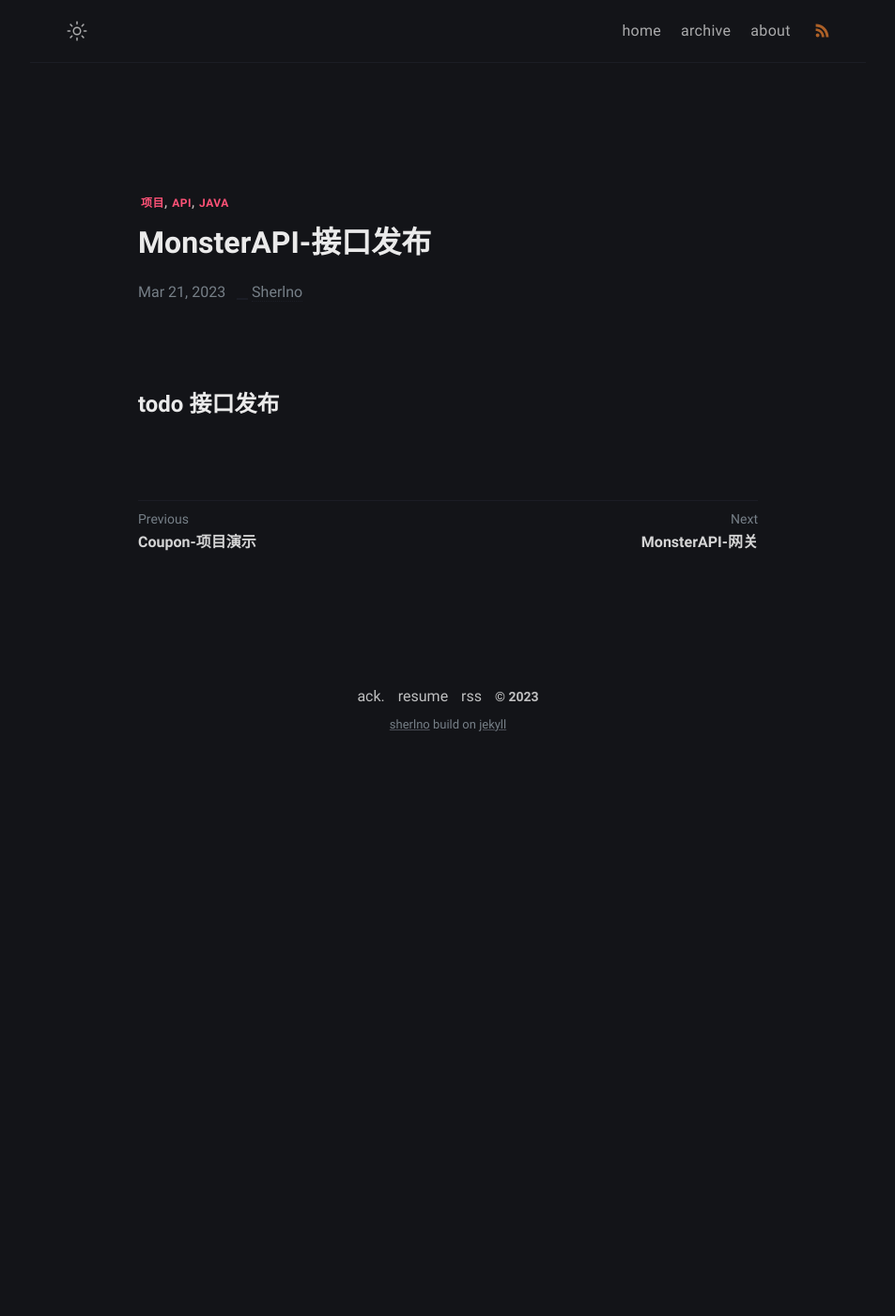
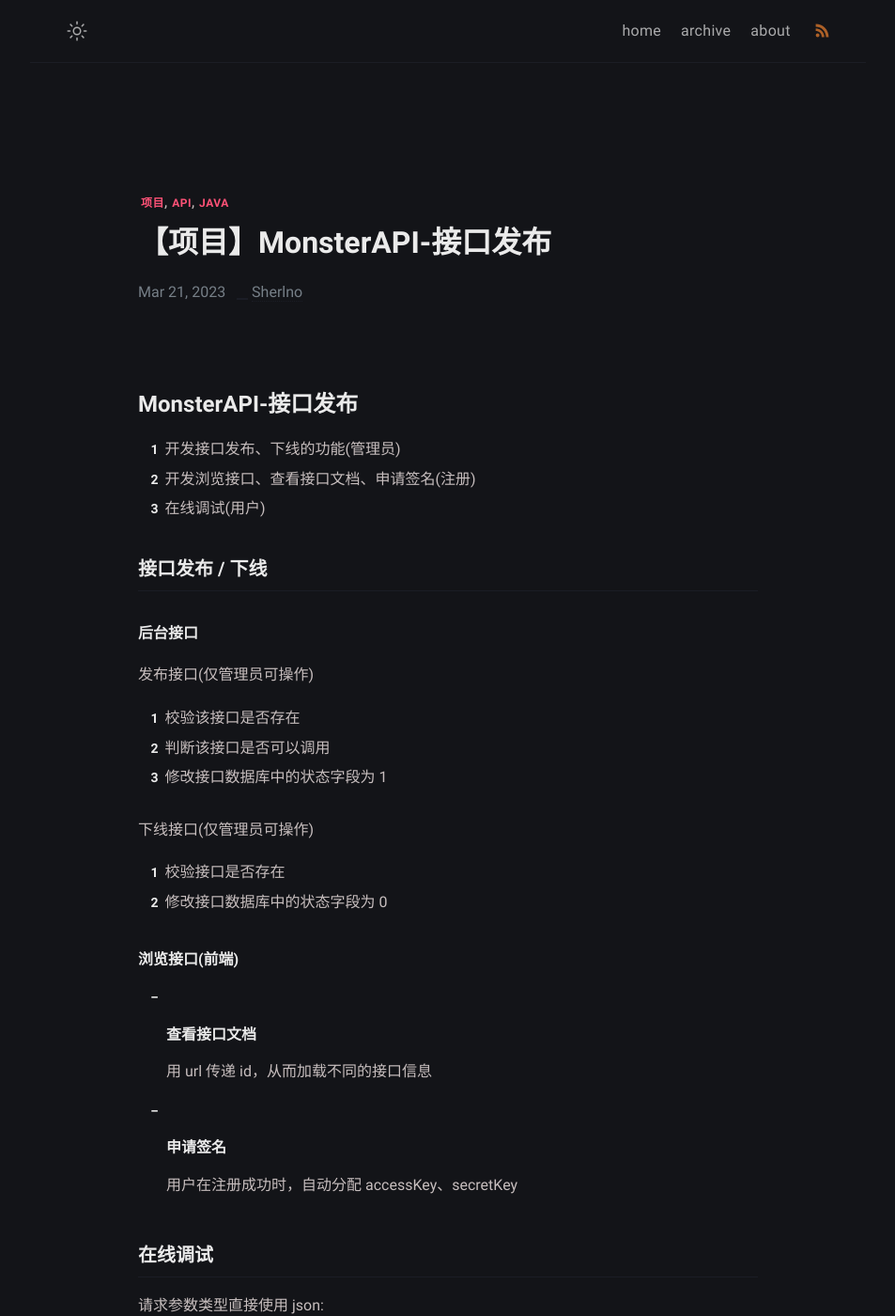
Before and after one commit to SherlnoW/SherlnoW.github.io, a Jekyll site: the page built from _posts/Monster-API/2023-03-21-API-接口发布.md, in a window 1280 px wide and 1400 px high. Shown: the whole window at 94% size, without its empty margins (163-1116 px from the left). Built offline with Jekyll 4.4.1, drawn with Linux system fonts in a browser that asks for light colours; some of the changed text lies outside the part shown.

Commit message:
MonsterAPI

````diff
--- a/_posts/Monster-API/2023-03-21-API-接口发布.md
+++ b/_posts/Monster-API/2023-03-21-API-接口发布.md
@@ -1,6 +1,6 @@
 ---
 layout: post
-title: MonsterAPI-接口发布
+title: 【项目】MonsterAPI-接口发布
 date: 2023-03-21 13:00
 description: 接口发布
 tag:
@@ -9,4 +9,55 @@ tag:
 - Java
 ---
 
-# todo 接口发布
+# MonsterAPI-接口发布
+
+1. 开发接口发布、下线的功能(管理员)
+2. 开发浏览接口、查看接口文档、申请签名(注册)
+3. 在线调试(用户)
+
+### 接口发布 / 下线
+
+##### 后台接口
+
+发布接口(仅管理员可操作)
+
+1. 校验该接口是否存在
+2. 判断该接口是否可以调用
+3. 修改接口数据库中的状态字段为 1
+
+下线接口(仅管理员可操作)
+
+1. 校验接口是否存在
+2. 修改接口数据库中的状态字段为 0
+
+##### 浏览接口(前端)
+
+* **查看接口文档**
+
+    用 url 传递 id，从而加载不同的接口信息
+
+* **申请签名**
+
+    用户在注册成功时，自动分配 accessKey、secretKey
+
+### 在线调试
+
+请求参数类型直接使用 json:
+```json
+[
+  {"name": "username", "type": "string"}
+]
+```
+
+##### 调用流程
+
+<figure>
+      <img src="https://s1.ax1x.com/2023/08/07/pPEyZVJ.png" alt="调用流程" >
+      <figcaption>Fig 1. 调用流程.</figcaption>
+</figure>
+
+流程：
+
+1. 前端将用户输入的请求参数和要测试的接口 id 发给平台后端
+2. 在调用前可以做一些校验（todo）
+3. 平台后端去调用模拟接口
````
Also changed, not shown: _posts/Monster-API/2023-03-12-API-模拟接口.md (+1 -1 lines).
